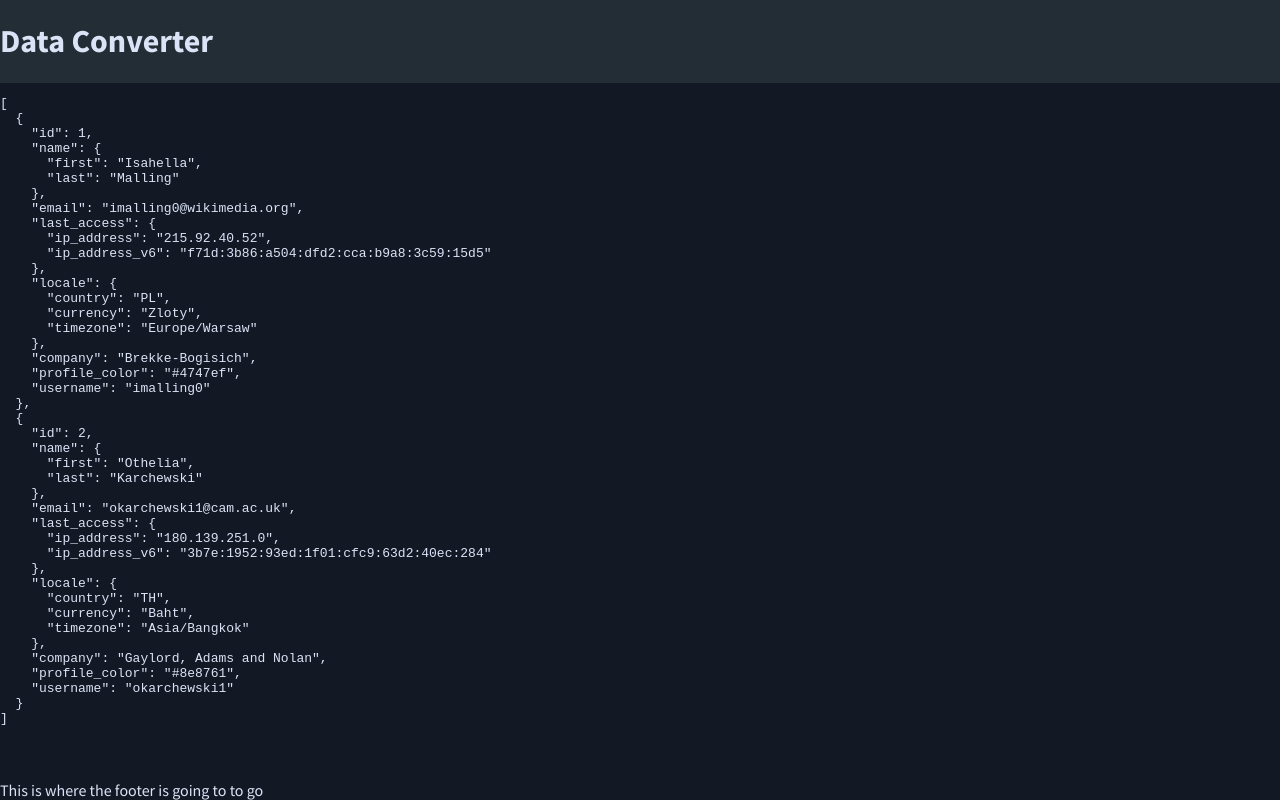
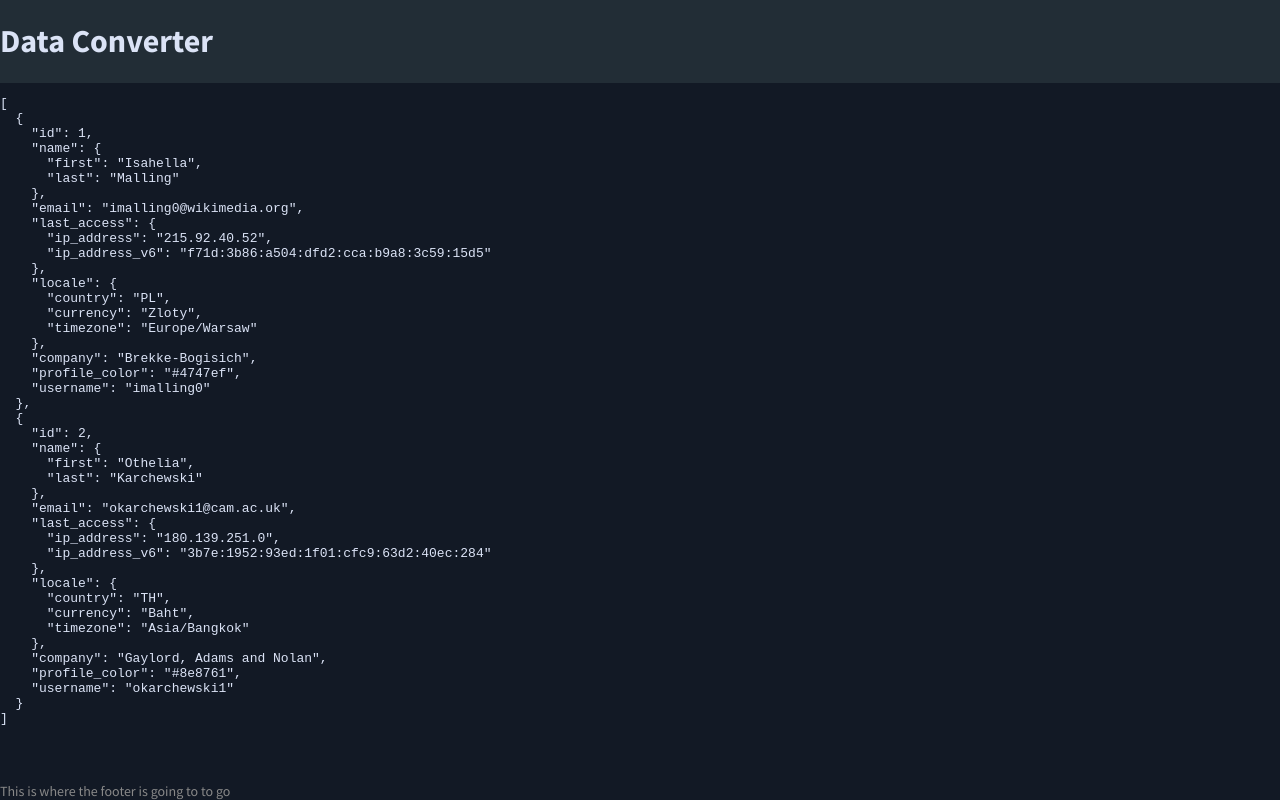
Before and after one commit to YashdalfTheGray/data-converter, a Preact app: page / in a window 1280 px wide. Built offline with nearby package versions, Linux system fonts and the light colour scheme.

Commit message:
added some styles to the footer bit

```diff
--- /dev/null
+++ b/src/components/Footer.scss
@@ -0,0 +1,4 @@
+.footer {
+  color: #888;
+  font-size: 14px;
+}
--- a/src/components/Footer.tsx
+++ b/src/components/Footer.tsx
@@ -1,10 +1,12 @@
 import { Component } from 'preact';
+
+import './Footer.scss';
 
 export default class Footer extends Component {
   render() {
     return (
       <div className="footer">
-        <div>This is where the footer is going to to go</div>
+        This is where the footer is going to to go
       </div>
     );
   }
```
